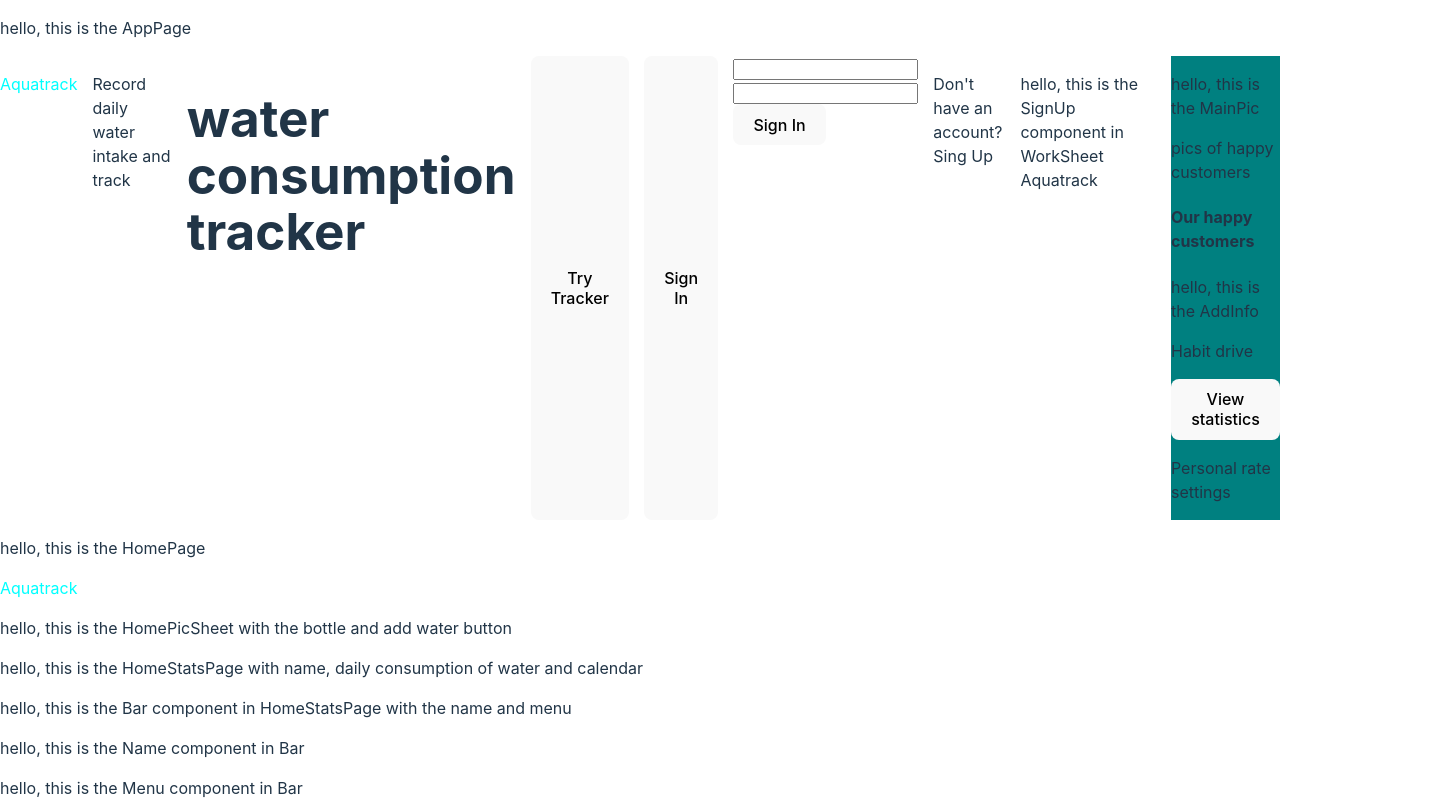
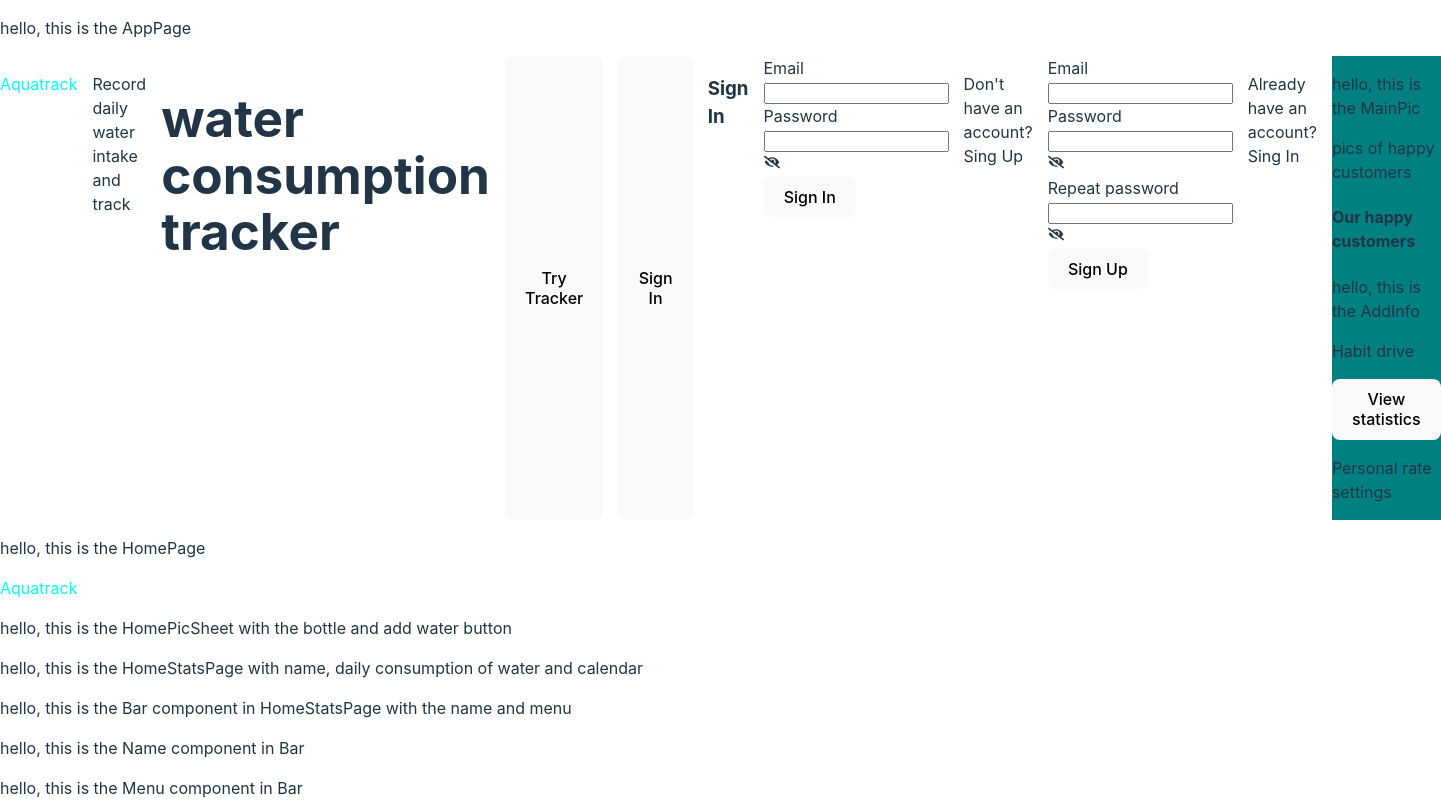
Before and after one commit to mercury-paws/finance-app-f, a React (Vite) app: page / in a window 1280 px wide. Shown: the top 800 px of the page, 1441 px wide, since content can reach past the window. Built offline with nearby package versions, Linux system fonts and the light colour scheme.

Commit message:
formikValidationSignInUp

```diff
--- a/package.json
+++ b/package.json
@@ -12,7 +12,9 @@
   "dependencies": {
     "formik": "^2.4.6",
     "react": "^18.3.1",
-    "react-dom": "^18.3.1"
+    "react-dom": "^18.3.1",
+    "react-icons": "^5.2.1",
+    "yup": "^1.4.0"
   },
   "devDependencies": {
     "@types/react": "^18.3.3",
--- a/src/components/StartPageComponents/WorkSheet/SignIn/SignIn.jsx
+++ b/src/components/StartPageComponents/WorkSheet/SignIn/SignIn.jsx
@@ -1,22 +1,69 @@
+import { useId } from "react";
 import { Formik, Form, Field } from "formik";
+import * as Yup from "yup";
 import css from "./SignIn.module.css";
+import { ErrorMessage } from "formik";
+import { useState } from "react";
+import { FaEye } from "react-icons/fa";
+import { FaEyeSlash } from "react-icons/fa";
+
+const FeedbackSchema = Yup.object().shape({
+  email: Yup.string().email("Must be a valid email!").required("Required"),
+  password: Yup.string().min(6, "Too Short!").required("Required"),
+});
+
+const initialValues = {
+  email: "",
+  password: "",
+};
+
 function SignIn() {
-  const initialValues = {
-    email: "",
-    password: "",
+  const [showPassword, setShowPassword] = useState(false);
+
+  const toggleShowPassword = () => {
+    setShowPassword(!showPassword);
   };
-
   const handleSubmit = (values, actions) => {
     console.log(values);
     actions.resetForm();
   };
 
+  const emailFieldId = useId();
+  const passwordFieldId = useId();
+
   return (
     <>
-      <Formik initialValues={initialValues} onSubmit={handleSubmit}>
+      <h3>Sign In</h3>
+      <Formik
+        initialValues={initialValues}
+        onSubmit={handleSubmit}
+        validationSchema={FeedbackSchema}
+      >
         <Form className={css.form}>
-          <Field className={css.field} type="email" name="email" />
-          <Field className={css.field} type="text" name="password" />
+          <div>
+            <label htmlFor={emailFieldId}>Email</label>
+            <Field
+              className={css.field}
+              type="email"
+              name="email"
+              id={emailFieldId}
+            />
+
+            <ErrorMessage name="email" component="span" />
+          </div>
+          <div>
+            <label htmlFor={passwordFieldId}>Password</label>
+            <Field
+              className={css.field}
+              type={showPassword ? "text" : "password"}
+              name="password"
+              id={passwordFieldId}
+            />
+            <div onClick={toggleShowPassword}>
+              {showPassword ? <FaEye /> : <FaEyeSlash />}
+            </div>
+            <ErrorMessage name="password" component="span" />
+          </div>
           <button className={css.btn} type="submit">
             Sign In
           </button>
--- a/src/components/StartPageComponents/WorkSheet/SignUp/SignUp.jsx
+++ b/src/components/StartPageComponents/WorkSheet/SignUp/SignUp.jsx
@@ -1,7 +1,110 @@
+import { useId } from "react";
+import { Formik, Form, Field } from "formik";
+import * as Yup from "yup";
+import css from "./SignUp.module.css";
+import { ErrorMessage } from "formik";
+import { useState } from "react";
+import { FaEye } from "react-icons/fa";
+import { FaEyeSlash } from "react-icons/fa";
+
+const FeedbackSchema = Yup.object().shape({
+  email: Yup.string().email("Must be a valid email!").required("Required"),
+  password: Yup.string().min(6, "Too Short!").required("Required"),
+  repeatPassword: Yup.string().min(6, "Too Short!").required("Required"),
+});
+
+const initialValues = {
+  email: "",
+  password: "",
+  repeatPassword: "",
+};
+
 function SignUp() {
+  const [error, setError] = useState("");
+  const [submitted, setSubmitted] = useState("");
+  const [showPassword, setShowPassword] = useState(false);
+  const [showRepeatPassword, setShowRepeatPassword] = useState(false);
+
+  const handleSubmit = (values, actions) => {
+    if (values.password !== values.repeatPassword) {
+      setError("Passwords do not match");
+      setSubmitted("");
+    } else {
+      setError("");
+      setSubmitted("Passwords match, form submitted");
+      // Here you can handle further form submission, e.g., sending data to the server
+      console.log(values);
+      actions.resetForm();
+    }
+  };
+
+  const emailFieldId = useId();
+  const passwordFieldId = useId();
+  const repeatPasswordFieldId = useId();
+
+  const toggleShowPassword = () => {
+    setShowPassword(!showPassword);
+  };
+  const toggleShowRepeatPassword = () => {
+    setShowRepeatPassword(!showRepeatPassword);
+  };
+
   return (
     <>
-      <p>hello, this is the SignUp component in WorkSheet Aquatrack</p>
+      <Formik
+        initialValues={initialValues}
+        onSubmit={handleSubmit}
+        validationSchema={FeedbackSchema}
+      >
+        <Form className={css.form}>
+          <div>
+            <label htmlFor={emailFieldId}>Email</label>
+            <Field
+              className={css.field}
+              type="email"
+              name="email"
+              id={emailFieldId}
+            />
+            <ErrorMessage name="email" component="span" />
+          </div>
+          <div>
+            <label htmlFor={passwordFieldId}>Password</label>
+            <Field
+              className={css.field}
+              type={showPassword ? "text" : "password"}
+              name="password"
+              id={passwordFieldId}
+            />
+            <div onClick={toggleShowPassword}>
+              {showPassword ? <FaEye /> : <FaEyeSlash />}
+            </div>
+
+            <ErrorMessage name="password" component="span" />
+          </div>
+          <div>
+            <label htmlFor={repeatPasswordFieldId}>Repeat password</label>
+            <Field
+              className={css.field}
+              type={showRepeatPassword ? "text" : "password"}
+              name="repeatPassword"
+              id={repeatPasswordFieldId}
+            />
+            <div onClick={toggleShowRepeatPassword}>
+              {showRepeatPassword ? <FaEye /> : <FaEyeSlash />}
+            </div>
+            <ErrorMessage name="repeatPassword" component="span" />
+          </div>
+          <button className={css.btn} type="submit">
+            Sign Up
+          </button>
+          {error ? (
+            <div style={{ color: "red" }}>{error}</div>
+          ) : (
+            <div style={{ color: "green" }}>{submitted}</div>
+          )}
+        </Form>
+      </Formik>
+      <p>Already have an account? Sing In</p>
     </>
   );
 }
```
Also changed, not shown: src/components/StartPageComponents/WorkSheet/SignUp/SignUp.module.css (added), 1 other file (tests, documents, lock files or other folders).
